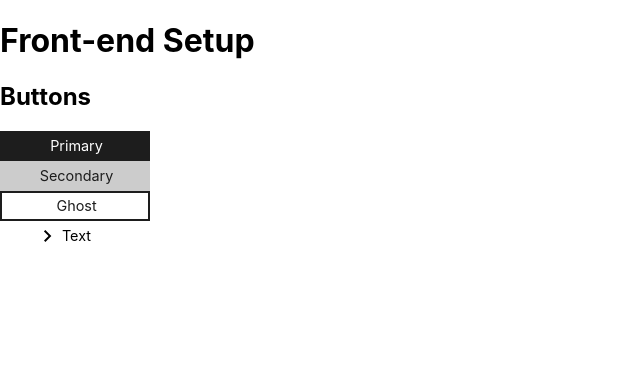
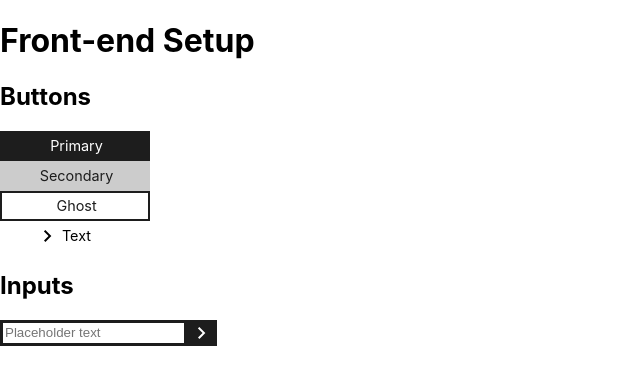
Before and after one commit to sjagoori/frontend-setup, a Next.js app: page / in a window 1280 px wide. Shown: the top 384 px of the page, without its empty margins (0-640 px from the left). Built offline with nearby package versions, Linux system fonts and the light colour scheme.

Commit message:
Created TextInput component

```diff
--- /dev/null
+++ b/components/input/text/TextInput.js
@@ -0,0 +1,49 @@
+import React from 'react'
+import styled, { ThemeProvider } from 'styled-components';
+import theme from '../../../styles/theme'
+import Icon from '../../../assets/svg/chevron-right'
+
+export default class TextInput extends React.Component {
+  constructor(props) {
+    super(props);
+  }
+
+  render() {
+    return (
+      <ThemeProvider theme={theme}>
+        <Container>
+          <Input placeholder={this.props.placeholder ? this.props.placeholder : false} />
+          <Button><Icon /></Button>
+        </Container>
+      </ThemeProvider>
+    )
+  }
+}
+
+const Container = styled.div`
+  display: flex;
+`
+
+const Button = styled.button.attrs({ type: 'submit' })`
+  cursor: pointer;
+  background-color: ${props => props.theme.colors.black};
+  width: 30px;
+  fill: white;
+  display: flex;
+  justify-content: center;
+  align-items: center;
+  border: none;
+  height: 2em;
+
+  :active, :focus {
+    outline: none;
+  }
+`
+
+const Input = styled.input.attrs({ type: 'text' })`
+  border: 3px solid ${props => props.theme.colors.black};
+
+  :active, :focus {
+    outline: none;
+  }
+`
--- a/pages/index.js
+++ b/pages/index.js
@@ -1,5 +1,6 @@
 import Head from 'next/head'
 import Button from '../components/button/Button'
+import TextInput from '../components/input/text/TextInput'
 
 export default function Home() {
   return (
@@ -39,6 +40,14 @@ export default function Home() {
         />
       </div>
 
+      <div>
+        <h2>Inputs</h2>
+
+        <TextInput
+          placeholder='Placeholder text'
+        />
+
+      </div>
     </>
   )
 }
```
Also changed, not shown: components/input/text/README.md (added), components/input/text/screenshot.png (added).
